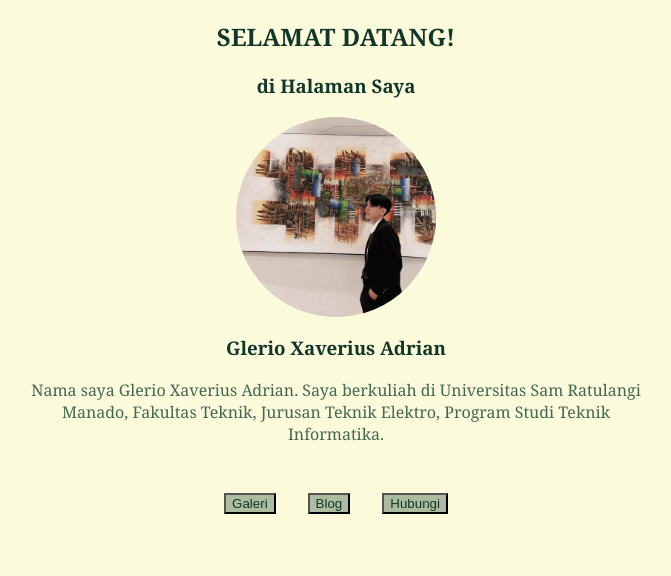
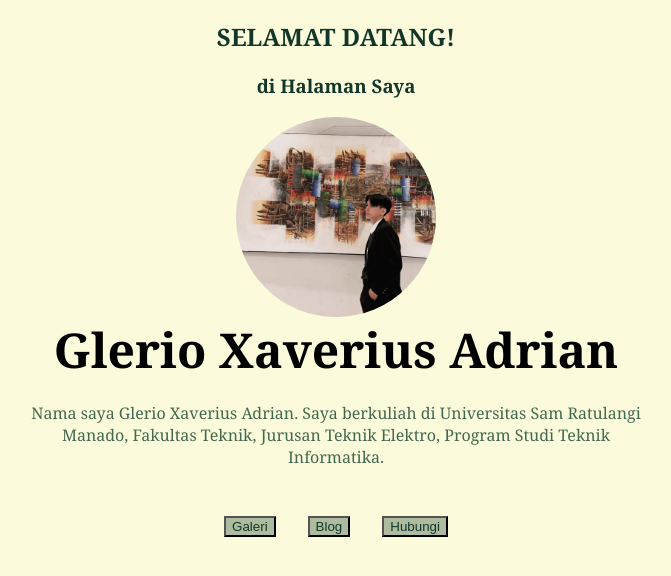
Before and after one commit to glerioxaverius/TIK2032-Project, a PHP site: page / in a window 1280 px wide. Shown: the top 576 px of the page, without its empty margins (304-975 px from the left). Run offline with PHP 8.4, Linux system fonts and the light colour scheme.

Commit message:
Javascript
Tambahkan Javascript

```diff
--- a/Style.css
+++ b/Style.css
@@ -1,3 +1,9 @@
+:root {
+  --primary: #12372a;
+  --second: #436850;
+  --third: #adbc9f;
+}
+
 body {
   background-color: #fbfada;
   font-family: Georgia, "Times New Roman", Times, serif;
@@ -17,11 +23,18 @@ body {
   align-items: center;
   justify-content: center;
 }
-.text h3 {
-  color: #12372a;
-  display: flex;
-  align-items: center;
-  justify-content: center;
+#animated-text {
+  font-size: 48px;
+  text-align: center;
+  margin-top: 0;
+  margin-bottom: 20px;
+  transform: translateY(50px);
+  opacity: 0;
+  transition: transform 0.5s, opacity 0.5s;
+}
+#animated-text.visible {
+  transform: translateY(0);
+  opacity: 1;
 }
 .text p {
   color: #436850;
--- a/index.html
+++ b/index.html
@@ -7,6 +7,10 @@
     <link rel="stylesheet" href="Style.css" />
   </head>
   <body>
+    <!-- Script -->
+    <script src="script.js"></script>
+
+    <!-- Code -->
     <section>
       <div class="header">
         <h1>SELAMAT DATANG!</h1>
@@ -16,7 +20,7 @@
         <img src="Photo/Foto profil.jpg" alt="Gambar Saya" />
       </div>
       <div class="text">
-        <h3>Glerio Xaverius Adrian</h3>
+        <h3 id="animated-text">Glerio Xaverius Adrian</h3>
         <p>
           Nama saya Glerio Xaverius Adrian. Saya berkuliah di Universitas Sam
           Ratulangi Manado, Fakultas Teknik, Jurusan Teknik Elektro, Program
--- /dev/null
+++ b/script.js
@@ -0,0 +1,5 @@
+document.addEventListener("DOMContentLoaded", function () {
+  setTimeout(function () {
+    document.getElementById("animated-text").classList.add("visible");
+  }, 1000);
+});
```
Also changed, not shown: 1 other file.
